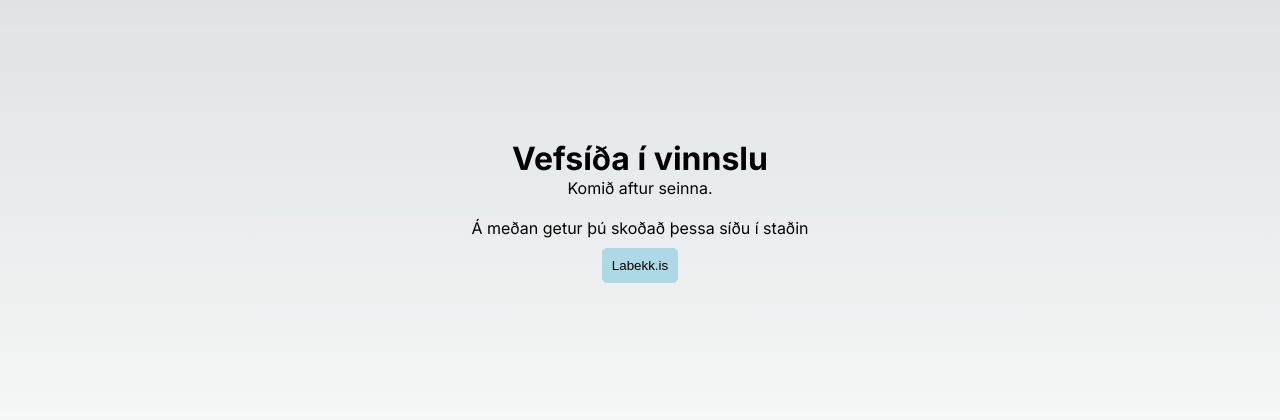
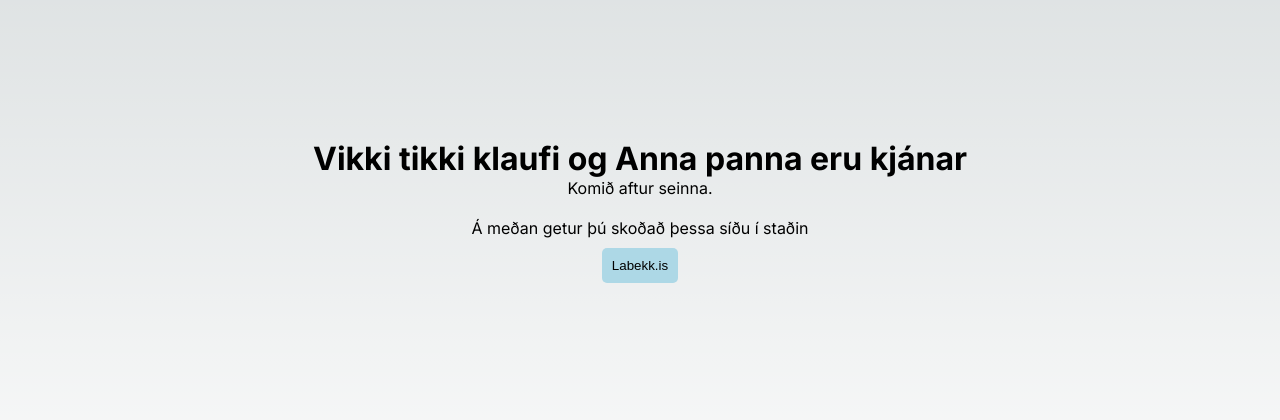
Before and after one commit to halldorvalberg/Landing-Site-1998, a Next.js app: page / in a window 1280 px wide. Shown: the part 184-604 px from the top of the page. Built offline with nearby package versions, Linux system fonts and the light colour scheme.

Commit message:
Tímabundi

```diff
--- a/app/page.js
+++ b/app/page.js
@@ -7,7 +7,7 @@ export default function Page() {
   return (
     // add inline styles for centering the text vertically and horizontally with flex direction in a column
     <div style={{ display: 'flex', flexDirection: 'column', justifyContent: 'center', alignItems: 'center', height: '100vh' }}>
-      <h1>Vefsíða í vinnslu</h1>
+      <h1>Vikki tikki klaufi og Anna panna eru kjánar</h1>
       <p>Komið aftur seinna.</p>
       <br></br>
       <p>Á meðan getur þú skoðað þessa síðu í staðin</p>
```
